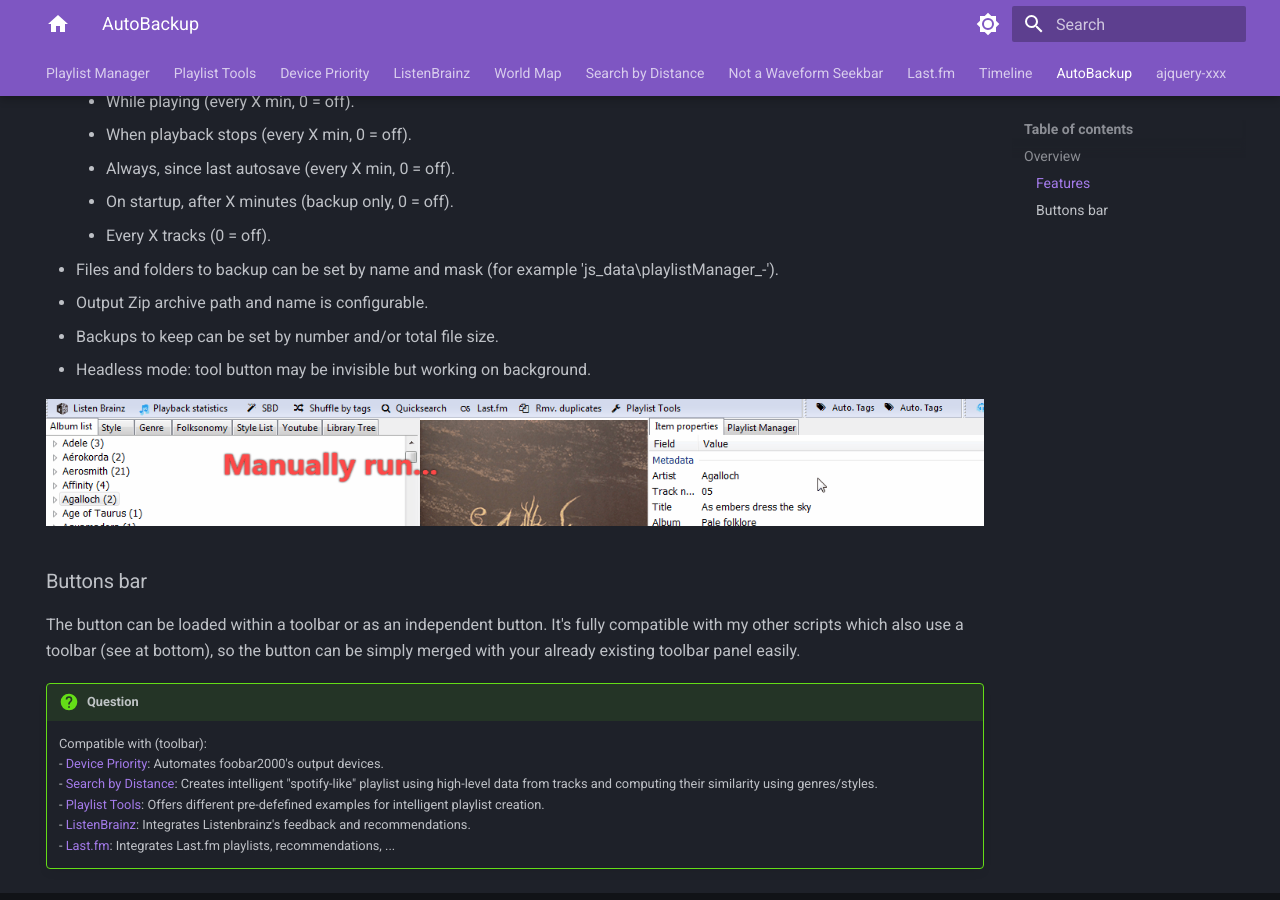
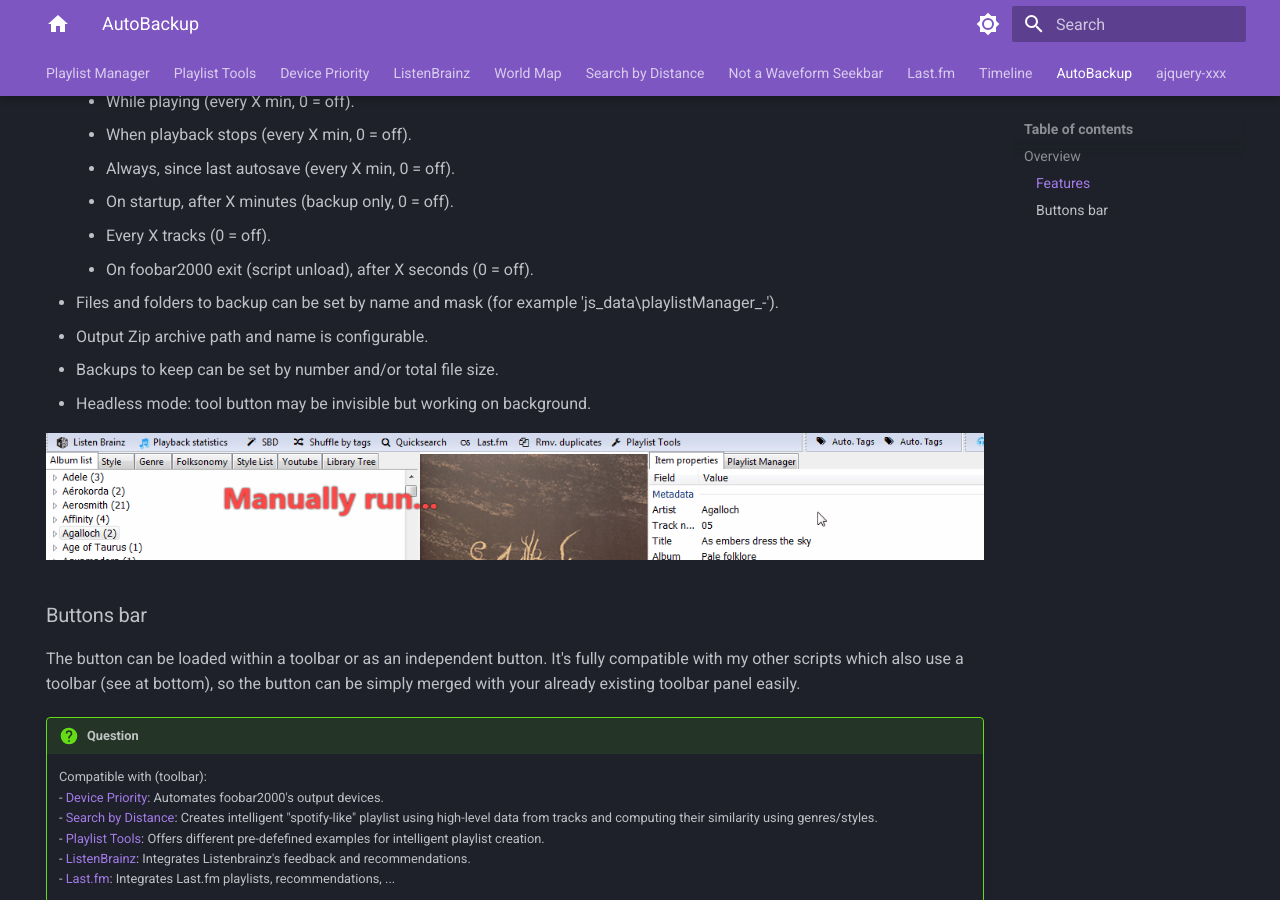
Before and after one commit to regorxxx/foobar2000-SMP.github.io, an MkDocs documentation site: the page built from docs/scripts/autobackup-smp.md, in a window 1280 px wide and 900 px high, scrolled down 813 px. Built offline with MkDocs 1.6.1 and Material for MkDocs 9.7.7, drawn with Linux system fonts in a browser that asks for light colours.

Commit message:
Update autobackup script.

```diff
--- a/docs/scripts/autobackup-smp.md
+++ b/docs/scripts/autobackup-smp.md
@@ -27,6 +27,7 @@
 	- Always, since last autosave (every X min, 0 = off).
 	- On startup, after X minutes (backup only, 0 = off).
 	- Every X tracks (0 = off).
+	- On foobar2000 exit (script unload), after X seconds (0 = off).
 - Files and folders to backup can be set by name and mask (for example 'js_data\\playlistManager_-').
 - Output Zip archive path and name is configurable.
 - Backups to keep can be set by number and/or total file size.
```
